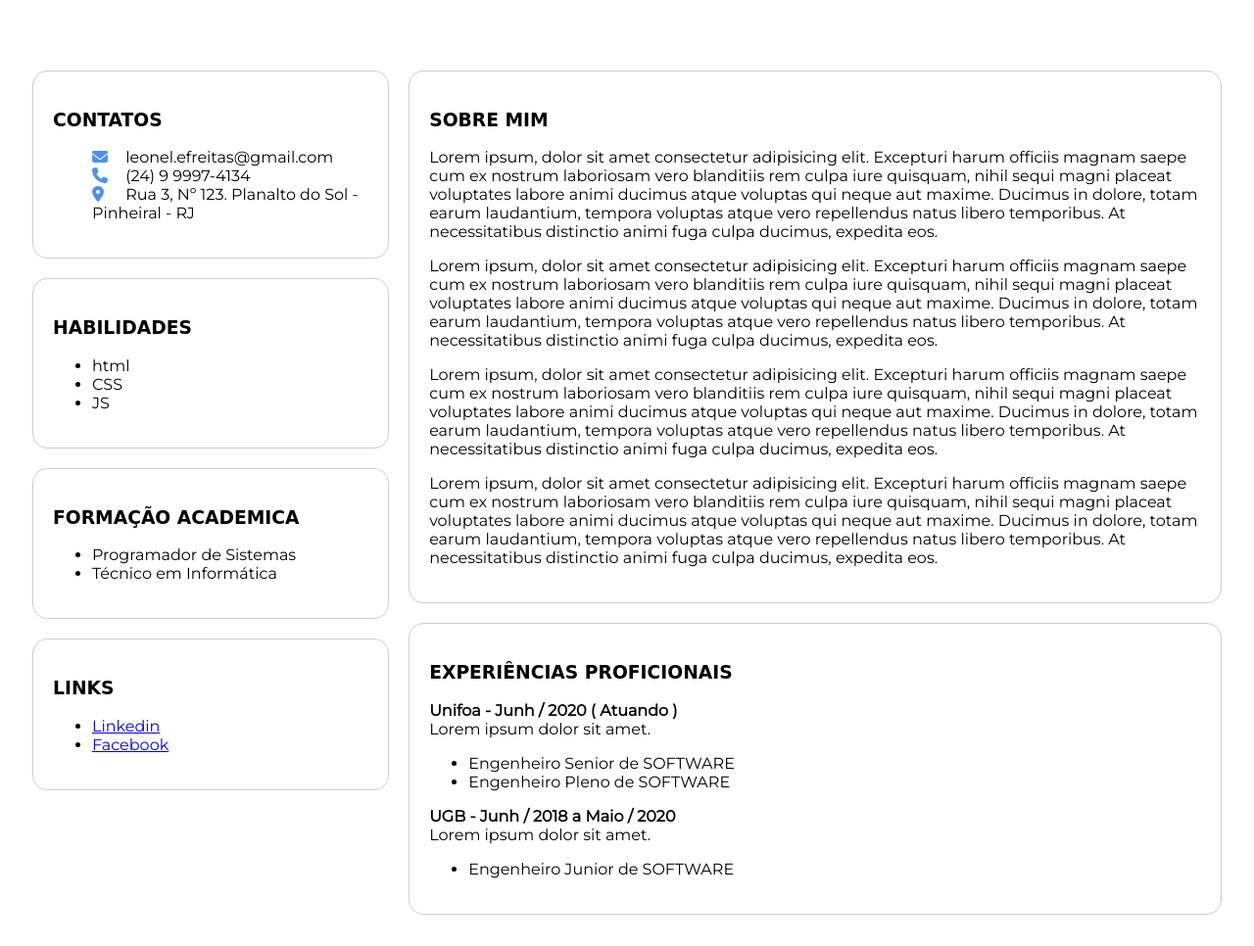
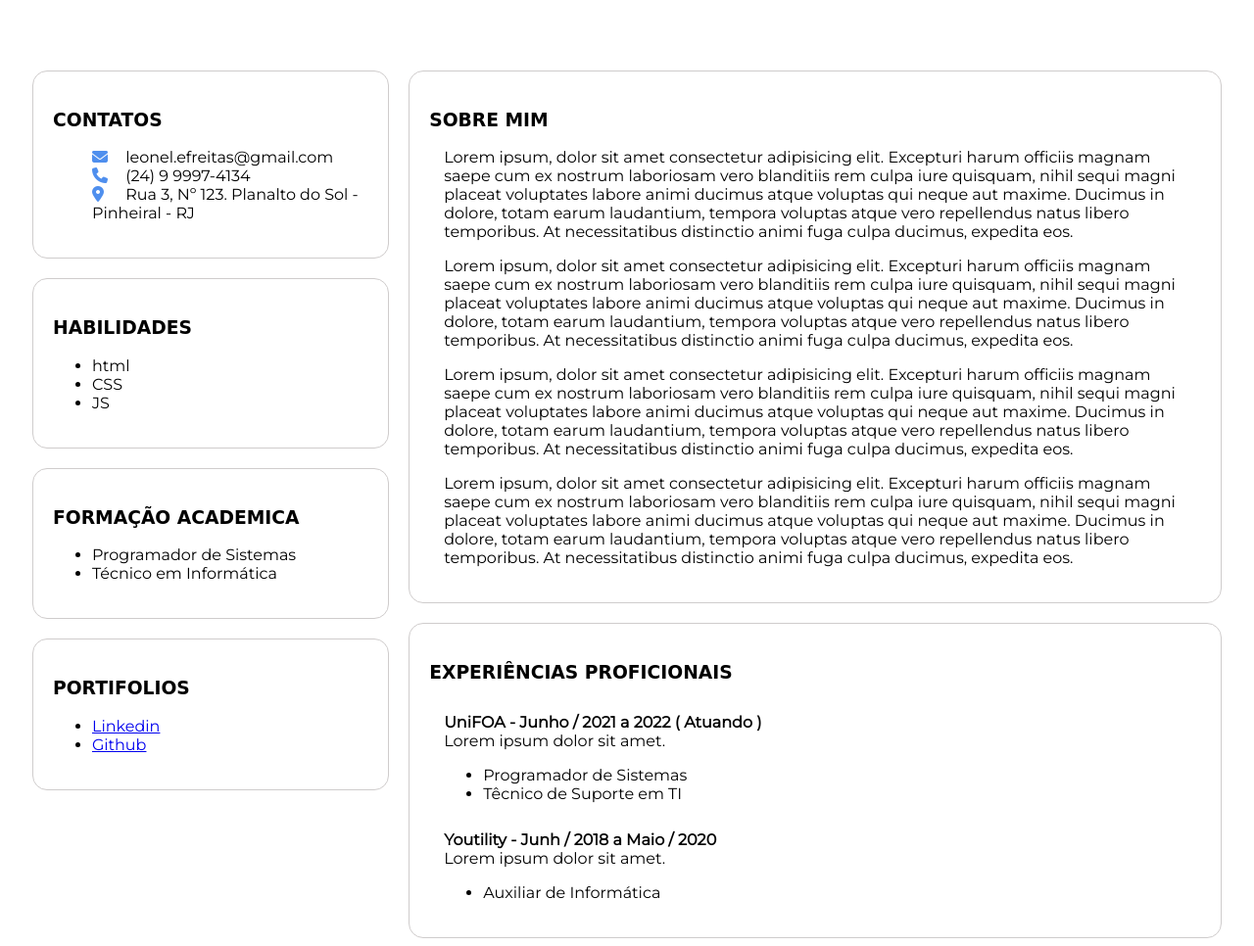
Before and after one commit to LeonelFreitas/curriculo, a plain HTML site: page index.html in a window 1280 px wide. Shown: the part 119-1085 px from the top of the page at 98% size. Before the commit the page ends 1061 px from the top, so only its background shows below. Drawn offline with Linux system fonts and the light colour scheme; a web font is replaced by a local one.

Commit message:
Add files via upload

```diff
--- a/index.css
+++ b/index.css
@@ -13,7 +13,7 @@
 }
 
 #nameAndTitle h1,h2{
-    margin: 0;
+    margin:0;
 }
 
 h1,h2,h3{
@@ -43,9 +43,16 @@ h1,h2,h3{
     flex-direction: column;
     row-gap: 20px;
 }
+.c{
+    padding-top: 12px;
 
+}
+.d{
+    padding-top: 12px;
+}
 .card h3{
     font-family: 'Hubballi', cursive;
+
 }
 
 .card{
@@ -53,6 +60,12 @@ h1,h2,h3{
     border: 1px solid rgb(207, 204, 204);
     border-radius: 15px;
     padding: 20px;
+}
+.space{
+    margin-left: 15px;
+}
+.dentro{
+    margin-left: 15px;
 }
 @media screen and (max-width:1024px){
 
--- a/index.html
+++ b/index.html
@@ -51,10 +51,10 @@
                     </div>
 
                     <div class="card">
-                        <h3>Links</h3>
+                        <h3>Portifolios</h3>
                         <ul>
-                            <li><a href="https://www.linkedin.com/" target="_blank" >Linkedin</a></li>
-                            <li><a href="https://www.facebook.com/" target="_blank" >Facebook</a></li>
+                            <li><a href="https://www.linkedin.com/in/leonel-freitas-4787aa223/" target="_blank" >Linkedin</a></li>
+                            <li><a href="https://github.com/LeonelFreitas/" target="_blank" >Github</a></li>
                         </ul>
                     </div>
 
@@ -64,32 +64,33 @@
 
                     <div class="card">
                         <h3>Sobre Mim</h3>
-                        <p>Lorem ipsum, dolor sit amet consectetur adipisicing elit. Excepturi harum officiis magnam saepe cum ex nostrum laboriosam vero blanditiis rem culpa iure quisquam, nihil sequi magni placeat voluptates labore animi ducimus atque voluptas qui neque aut maxime. Ducimus in dolore, totam earum laudantium, tempora voluptas atque vero repellendus natus libero temporibus. At necessitatibus distinctio animi fuga culpa ducimus, expedita eos.</p>
-                        <p>Lorem ipsum, dolor sit amet consectetur adipisicing elit. Excepturi harum officiis magnam saepe cum ex nostrum laboriosam vero blanditiis rem culpa iure quisquam, nihil sequi magni placeat voluptates labore animi ducimus atque voluptas qui neque aut maxime. Ducimus in dolore, totam earum laudantium, tempora voluptas atque vero repellendus natus libero temporibus. At necessitatibus distinctio animi fuga culpa ducimus, expedita eos.</p>
-                        <p>Lorem ipsum, dolor sit amet consectetur adipisicing elit. Excepturi harum officiis magnam saepe cum ex nostrum laboriosam vero blanditiis rem culpa iure quisquam, nihil sequi magni placeat voluptates labore animi ducimus atque voluptas qui neque aut maxime. Ducimus in dolore, totam earum laudantium, tempora voluptas atque vero repellendus natus libero temporibus. At necessitatibus distinctio animi fuga culpa ducimus, expedita eos.</p>
-                        <p>Lorem ipsum, dolor sit amet consectetur adipisicing elit. Excepturi harum officiis magnam saepe cum ex nostrum laboriosam vero blanditiis rem culpa iure quisquam, nihil sequi magni placeat voluptates labore animi ducimus atque voluptas qui neque aut maxime. Ducimus in dolore, totam earum laudantium, tempora voluptas atque vero repellendus natus libero temporibus. At necessitatibus distinctio animi fuga culpa ducimus, expedita eos.</p>
+                        <p class="space">Lorem ipsum, dolor sit amet consectetur adipisicing elit. Excepturi harum officiis magnam saepe cum ex nostrum laboriosam vero blanditiis rem culpa iure quisquam, nihil sequi magni placeat voluptates labore animi ducimus atque voluptas qui neque aut maxime. Ducimus in dolore, totam earum laudantium, tempora voluptas atque vero repellendus natus libero temporibus. At necessitatibus distinctio animi fuga culpa ducimus, expedita eos.</p>
+                        <p class="space">Lorem ipsum, dolor sit amet consectetur adipisicing elit. Excepturi harum officiis magnam saepe cum ex nostrum laboriosam vero blanditiis rem culpa iure quisquam, nihil sequi magni placeat voluptates labore animi ducimus atque voluptas qui neque aut maxime. Ducimus in dolore, totam earum laudantium, tempora voluptas atque vero repellendus natus libero temporibus. At necessitatibus distinctio animi fuga culpa ducimus, expedita eos.</p>
+                        <p class="space">Lorem ipsum, dolor sit amet consectetur adipisicing elit. Excepturi harum officiis magnam saepe cum ex nostrum laboriosam vero blanditiis rem culpa iure quisquam, nihil sequi magni placeat voluptates labore animi ducimus atque voluptas qui neque aut maxime. Ducimus in dolore, totam earum laudantium, tempora voluptas atque vero repellendus natus libero temporibus. At necessitatibus distinctio animi fuga culpa ducimus, expedita eos.</p>
+                        <p class="space">Lorem ipsum, dolor sit amet consectetur adipisicing elit. Excepturi harum officiis magnam saepe cum ex nostrum laboriosam vero blanditiis rem culpa iure quisquam, nihil sequi magni placeat voluptates labore animi ducimus atque voluptas qui neque aut maxime. Ducimus in dolore, totam earum laudantium, tempora voluptas atque vero repellendus natus libero temporibus. At necessitatibus distinctio animi fuga culpa ducimus, expedita eos.</p>
 
                     </div>
 
                     <div class="card">
                         <h3>Experiências proficionais</h3>
-                            <p>
-                                <b>Unifoa - Junh / 2020 ( Atuando ) </b><br>
+                            <div class="dentro" >
+                            <p class="c">
+                                <b>UniFOA - Junho / 2021 a 2022 ( Atuando ) </b><br>
                                 Lorem ipsum dolor sit amet.
                                 <ul>
-                                    <li>Engenheiro Senior de SOFTWARE</li>
-                                    <li>Engenheiro Pleno de SOFTWARE</li>
+                                    <li>Programador de Sistemas</li>
+                                    <li>Têcnico de Suporte em TI</li>
                                 </ul>
                             </p>
 
-                            <p>
-                                <b>UGB - Junh / 2018 a Maio / 2020</b><br>
+                            <p class="d">
+                                <b>Youtility - Junh / 2018 a Maio / 2020</b><br>
                                 Lorem ipsum dolor sit amet.
                                 <ul>
-                                    <li>Engenheiro Junior de SOFTWARE</li>
+                                    <li>Auxiliar de Informática</li>
                                 </ul>
                             </p>
-
+                        </div>
                     </div>
                 </div>
     </section>
```
